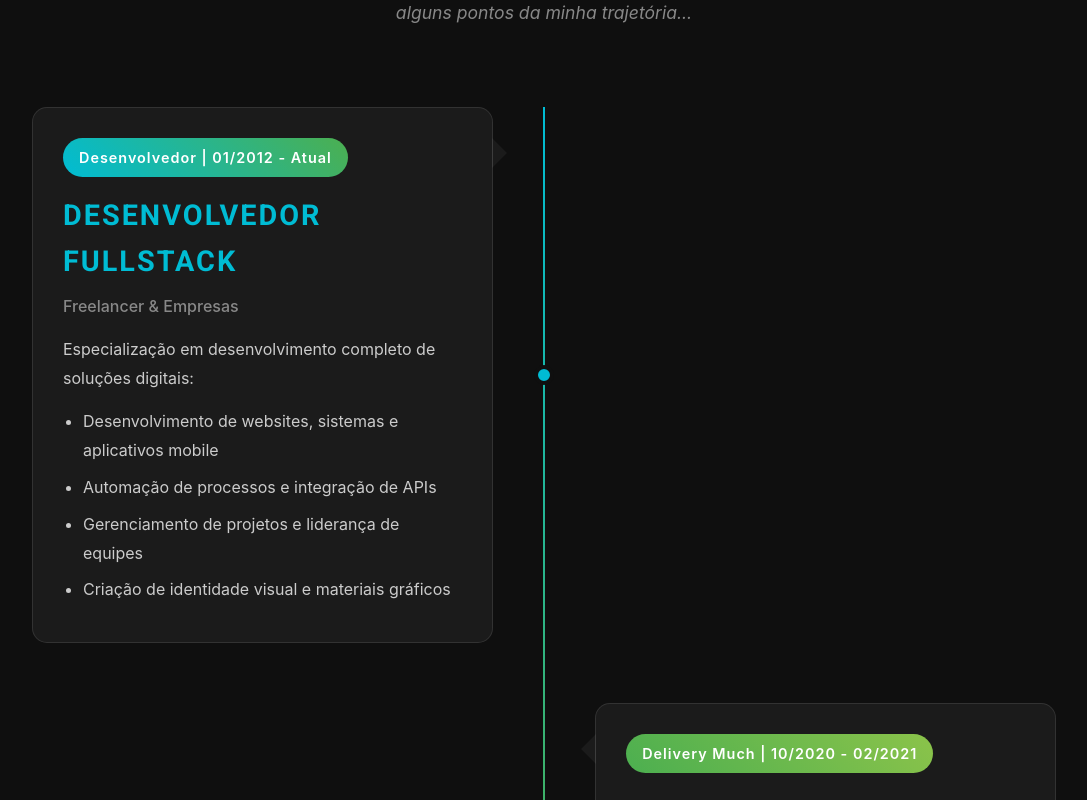
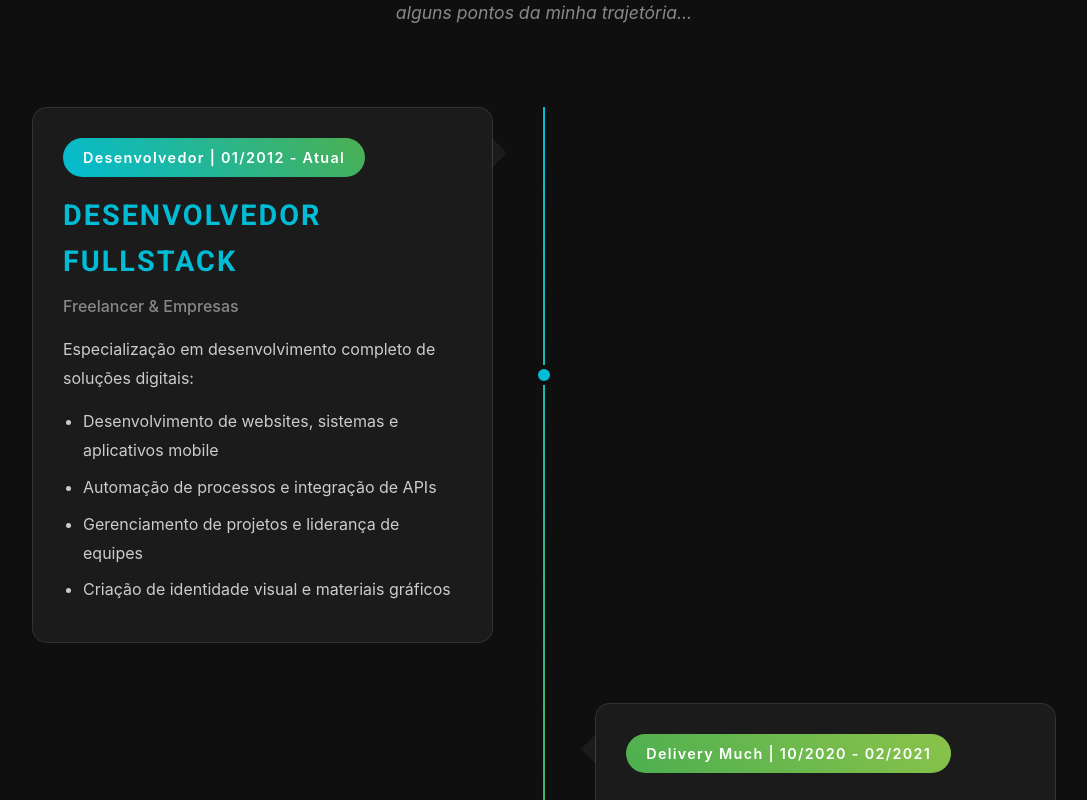
Before and after one commit to jottasilva/portfolio, a React (Create React App) app: page / in a window 1280 px wide. Shown: the part 4920-5720 px from the top of the page, without its empty margins (96-1183 px from the left). Built offline with nearby package versions, Linux system fonts and the light colour scheme; a web font is replaced by a local one.

Commit message:
Update timeline.css

```diff
--- a/src/css/timeline.css
+++ b/src/css/timeline.css
@@ -121,12 +121,12 @@ body {
   display: inline-block;
   background: linear-gradient(45deg, #00bcd4, #4caf50);
   color: #fff;
-  padding: 8px 16px;
+  padding: 8px 20px;
   border-radius: 25px;
   font-size: 0.9rem;
   font-weight: 600;
   margin-bottom: 15px;
-  letter-spacing: 1px;
+  letter-spacing: 1.3px;
 }
 
 .timeline-item:nth-child(2) .timeline-date { background: linear-gradient(45deg, #4caf50, #8bc34a); }
```
